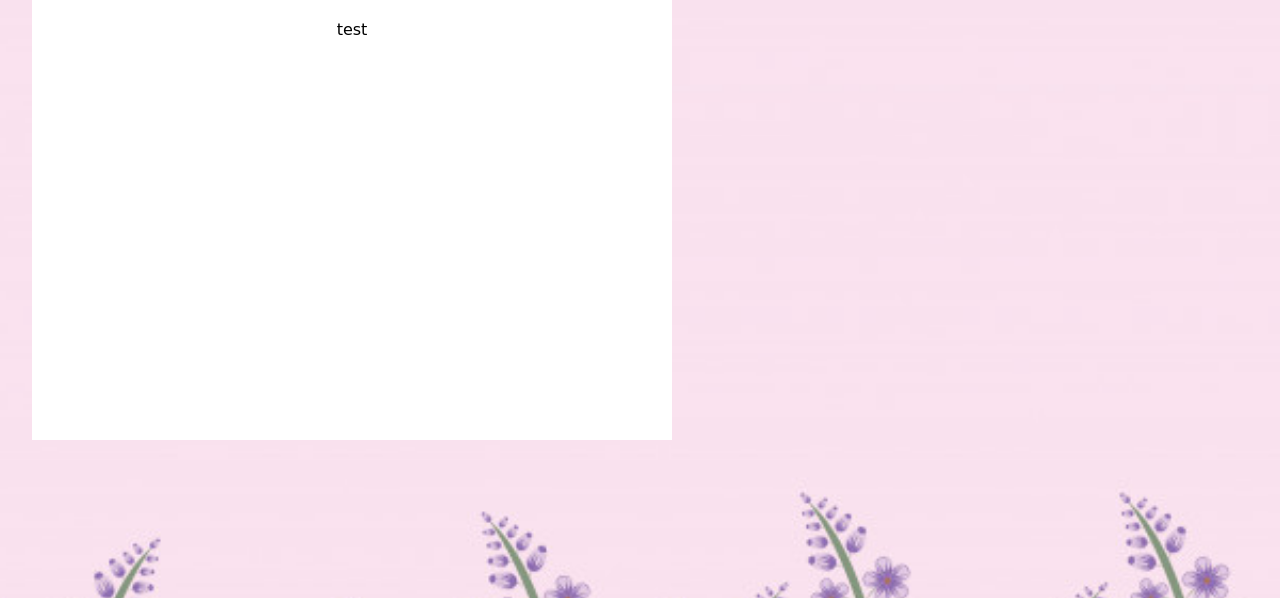
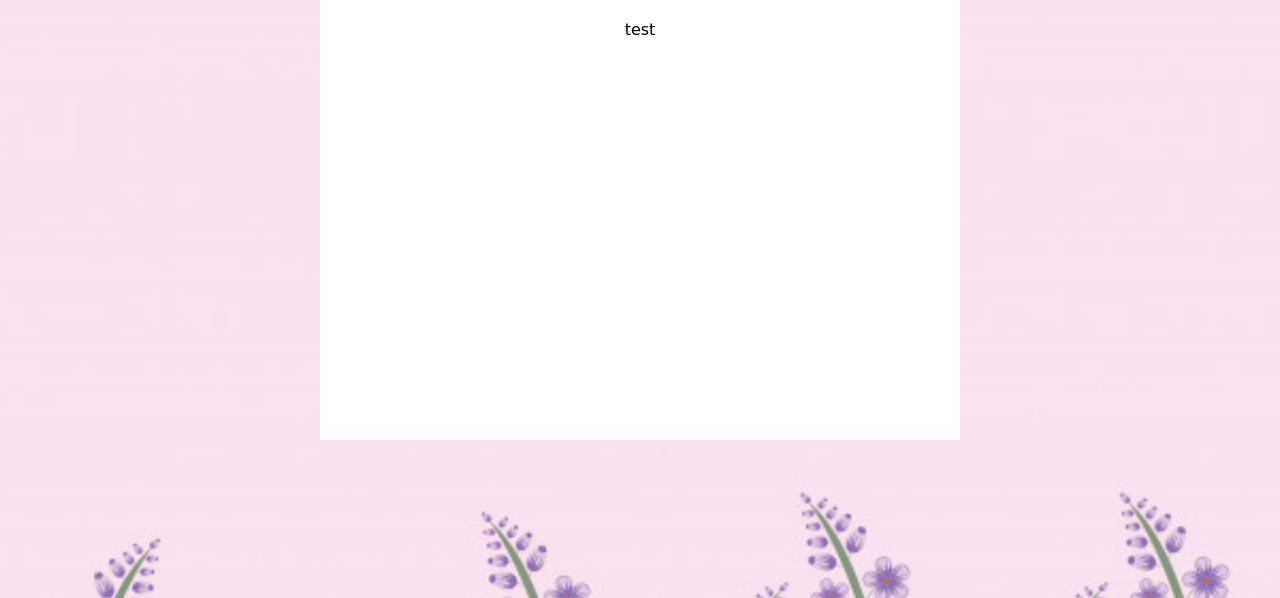
Before and after one commit to bamistry/bamistry.github.io, a plain HTML site: page sirishamohan/index.html in a window 1280 px wide. Shown: the top 598 px of the page. Drawn offline with Linux system fonts and the light colour scheme.

Commit message:
Update style.css

```diff
--- a/sirishamohan/mysite/style.css
+++ b/sirishamohan/mysite/style.css
@@ -177,4 +177,7 @@ th{
 	width: 600px;
 	height: 400px;
 	padding: 20px;
+	margin-top: auto;
+	margin-left: auto;
+	margin-right: auto;
 }
```
